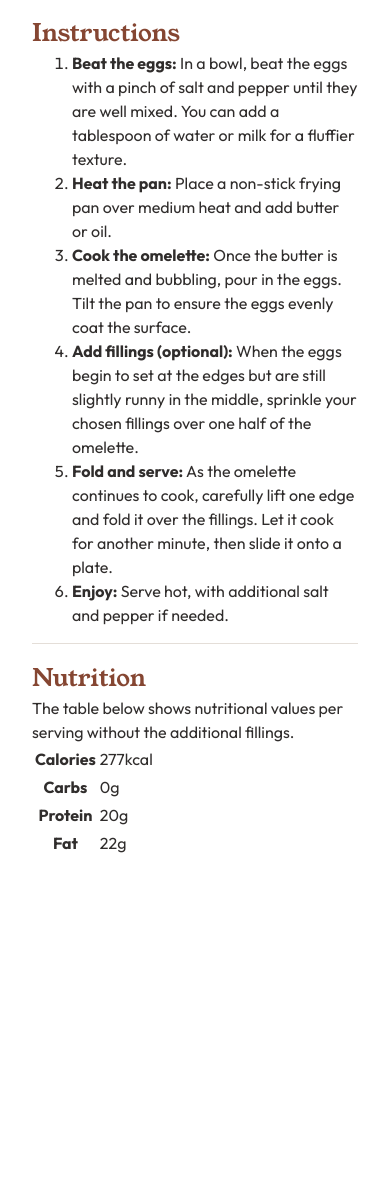
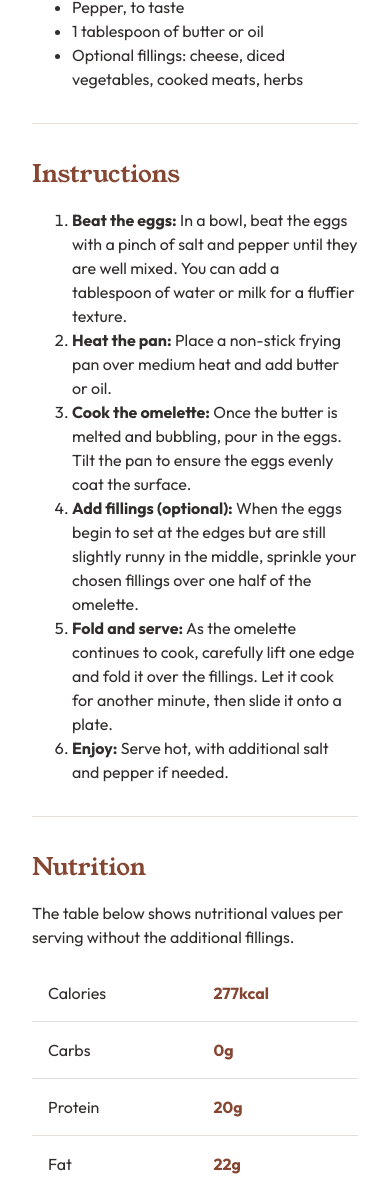
Before and after one commit to thetinyelephant85/FEmentor, a plain HTML site: page recipe-page/index.html in a window 390 px wide. Shown: the part 716-1893 px from the top of the page. Before the commit the page ends 1622 px from the top, so only its background shows below. Drawn offline with Linux system fonts and the light colour scheme.

Commit message:
added style for mobile

```diff
--- a/recipe-page/index.html
+++ b/recipe-page/index.html
@@ -9,8 +9,8 @@
     <link rel="stylesheet" href="https://fonts.googleapis.com/css2?family=Outfit:wght@100..900&family=Young+Serif&display=swap">
 </head>
 <body>
+  <div class="img-cover"><img src="./images/image-omelette.jpeg" alt="omelette"></div>
   <main>
-    <div class="img-cover"><img src="./images/image-omelette.jpeg" alt="omelette"></div>
     <h1 class="serif">Simple Omelette Recipe</h1>
     <p class="description"> An easy and quick dish, perfect for any meal. This classic omelette combines beaten eggs cooked
       to perfection, optionally filled with your choice of cheese, vegetables, or meats.
@@ -57,19 +57,19 @@
         <tbody>
           <tr>
             <th>Calories</th>
-            <td>277kcal</td>
+            <td class="accent"><strong>277kcal</strong></td>
           </tr>
           <tr>
             <th>Carbs</th>
-            <td>0g</td>
+            <td class="accent"><strong>0g</strong></td>
           </tr>
           <tr>
             <th>Protein</th>
-            <td>20g</td>
+            <td class="accent"><strong>20g</strong></td>
           </tr>
           <tr>
             <th>Fat</th>
-            <td> 22g</td>
+            <td class="accent"><strong>22g</strong></td>
           </tr>
         </tbody>
       </table>
--- a/recipe-page/styles.css
+++ b/recipe-page/styles.css
@@ -77,15 +77,18 @@
   h1 {
     font-size: var(--title);
     line-height: 1.2;
+    margin-bottom: 1rem;
   }
 
   h2 {
     font-size: var(--title-s);
+    margin-bottom: 1rem;
   }
 
   h3 {
     color: var(--primary-dark-raspberry);
     font-weight: var(--w-semibold);
+    margin-bottom: 1rem;
   }
 
   hr {
@@ -99,7 +102,7 @@
   }
 
   section {
-    margin: 1rem 0;
+    margin: 2rem 0;
   }
 
   .preparation {
@@ -107,3 +110,30 @@
     background-color: var(--neutral-rose-white);
     border-radius: 8px;
   }
+
+  .table-description {
+    padding-bottom: 1rem;
+  }
+
+  table {
+    width: 100%;
+    border-collapse: collapse;
+  }
+
+  tr {
+    border-bottom: 1px solid var(--neutral-light-grey);
+  }
+
+  tr:last-child {
+    border-bottom: none;
+  }
+
+  th {
+    font-weight: normal;
+    text-align: left;
+    padding: 1rem;
+  }
+
+  td {
+    padding: 1rem;
+  }
```
